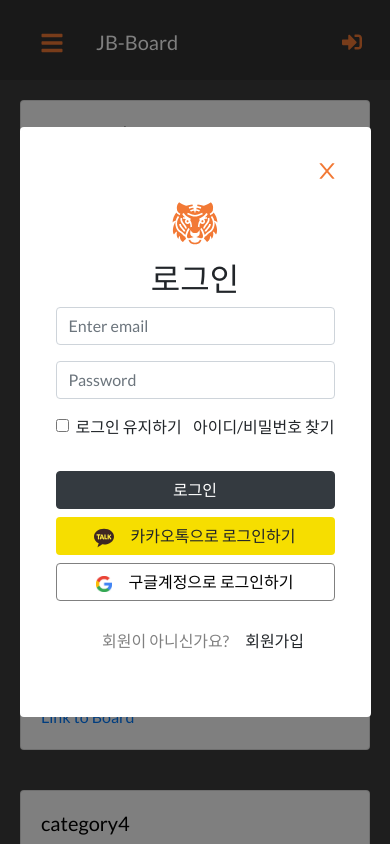
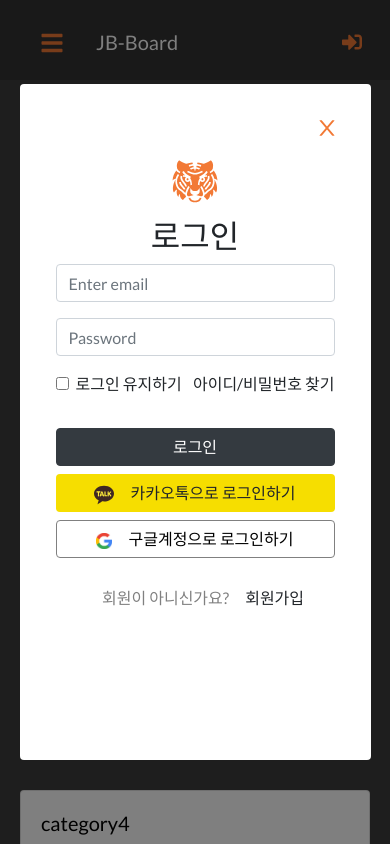
Before and after one commit to xxonbang/jb-board, a React (Create React App) app: page / in a window 390 px wide. Both pictures are taken after a click on the element 358 px from the left and 40 px from the top of the page. Built offline with nearby package versions, Linux system fonts and the light colour scheme.

Commit message:
- sign-in modal 폰 height 재조정

```diff
--- a/src/components/sign-in-modal/sign-in-modal.css
+++ b/src/components/sign-in-modal/sign-in-modal.css
@@ -176,8 +176,8 @@
 /*mobile 화면 고려*/
 @media (max-width: 480px) {
     .sign-in-modal {
-        min-height: 70%;
-        max-height: 70%;
+        min-height: 80%;
+        max-height: 80%;
         min-width: 90%;
         max-width: 90%;
 
```
